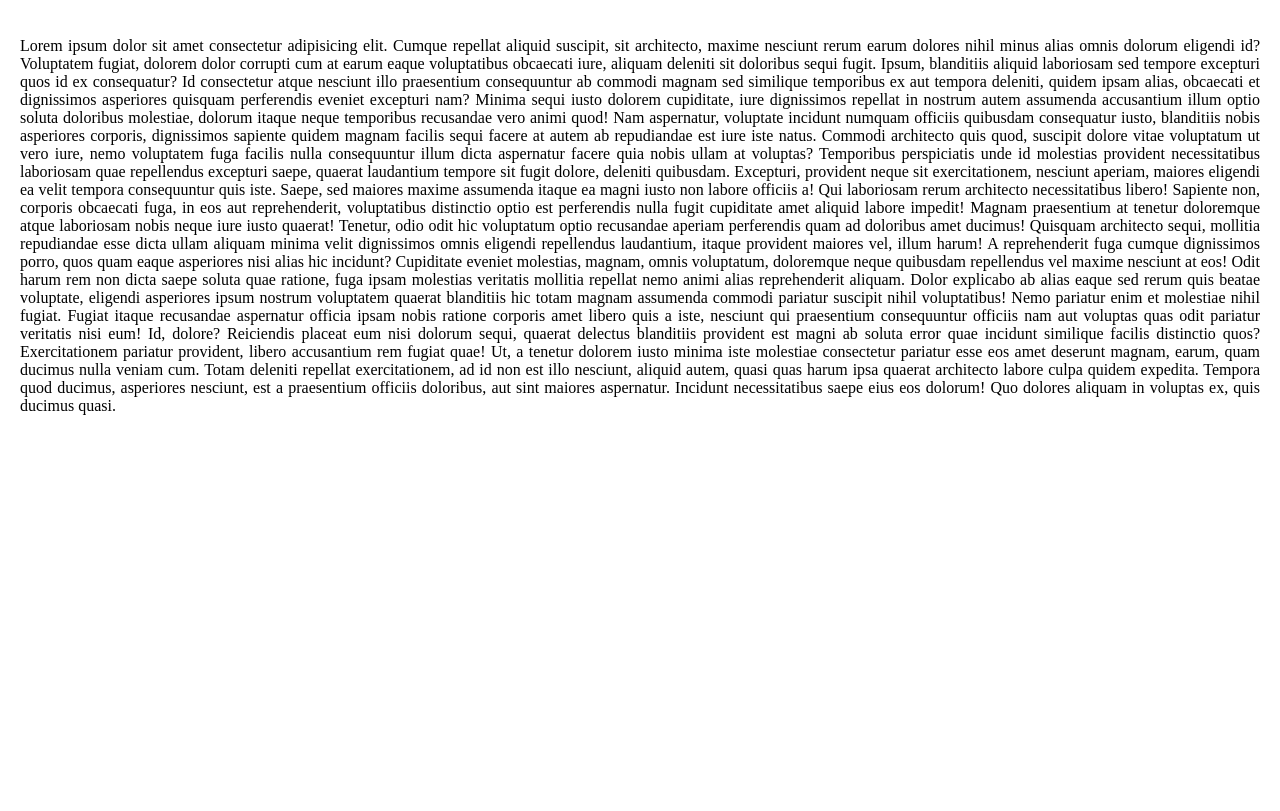
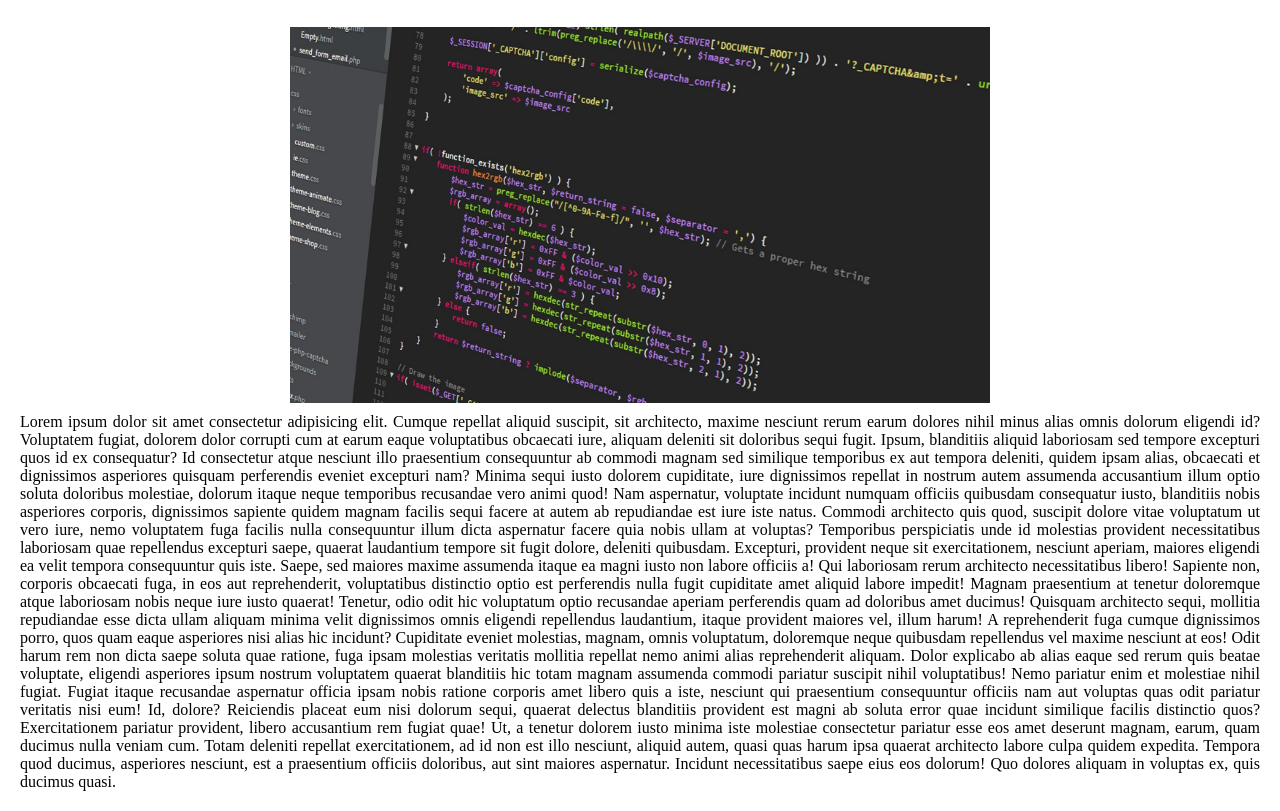
Before and after one commit to PawanPandey007/Practical-10, a plain HTML site: page index.html in a window 1280 px wide. Shown: the part 73-884 px from the top of the page. Before the commit the page ends 800 px from the top, so only its background shows below. Drawn offline with Linux system fonts and the light colour scheme.

Commit message:
Update index.html

```diff
--- a/index.html
+++ b/index.html
@@ -48,7 +48,7 @@
       </div>
     </div>
     <div class="content">
-      <img src="./assests/pexels-pixabay-270632.jpeg" alt="" />
+      <img src="./assests/pexels-pixabay-270632.jpg" alt="" />
       <p>
         Lorem ipsum dolor sit amet consectetur adipisicing elit. Cumque repellat
         aliquid suscipit, sit architecto, maxime nesciunt rerum earum dolores
```
